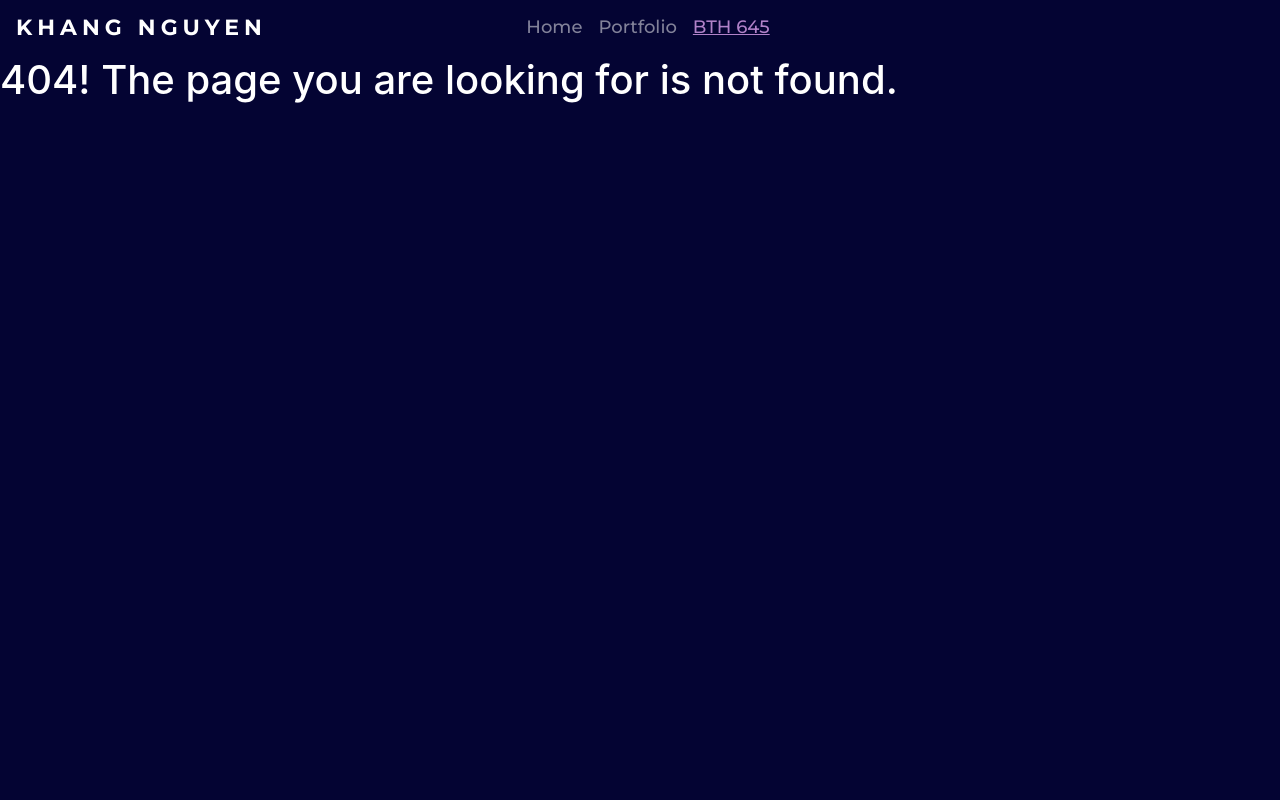
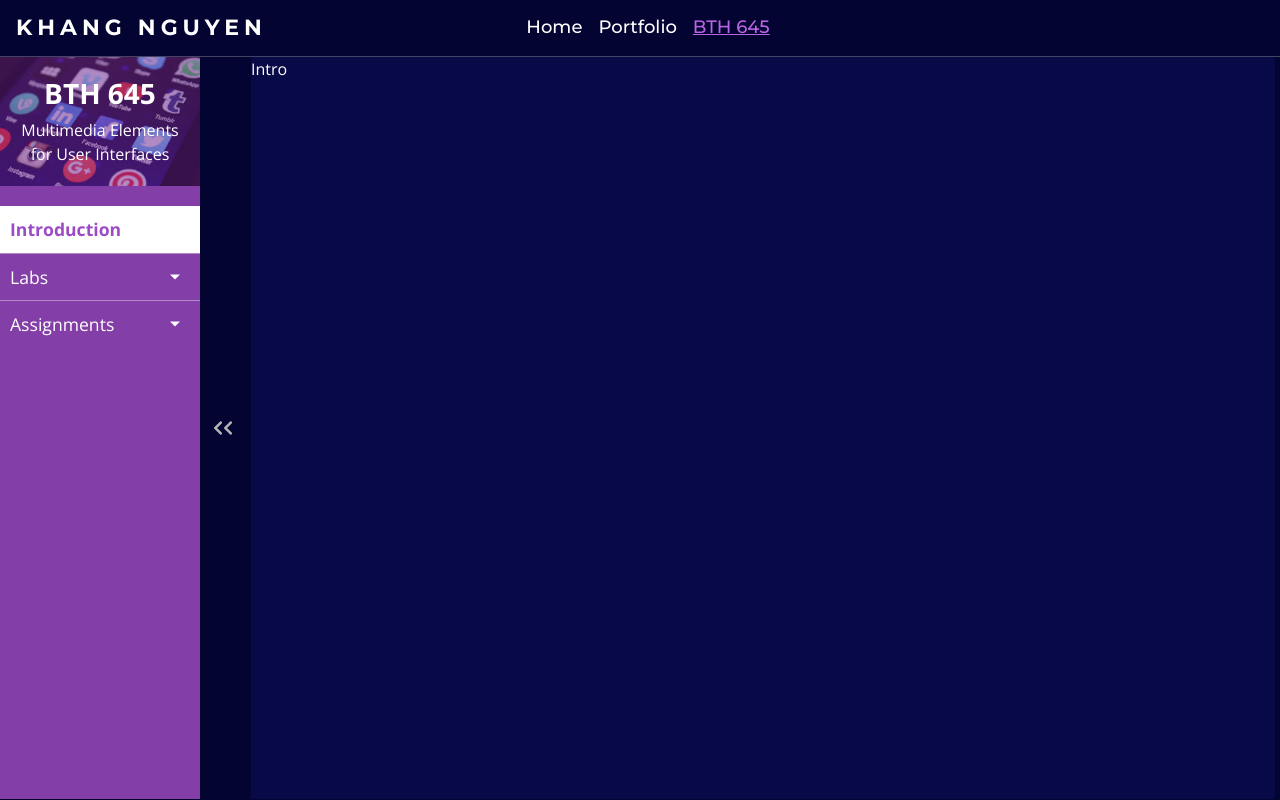
Before and after one commit to vitokhangnguyen/khangnguyen-portfolio, a Vue app: page /bth645 in a window 1280 px wide. Before the commit this address had no page. Built offline with nearby package versions, Linux system fonts and the light colour scheme.

Commit message:
Add sidebar for BTH645 page

```diff
--- a/src/App.vue
+++ b/src/App.vue
@@ -1,6 +1,6 @@
 <template>
   <div id="app" :class="[background.isUsingImage() ? 'image-background' : '']">
-    <Navbar />
+    <navbar />
     <router-view />
   </div>
 </template>
@@ -30,25 +30,21 @@ html, body {
   height: 100vh;
 }
 
+body {
+  background-color: rgb(4, 4, 51) !important;
+}
+</style>
+
+<style scoped>
 #app {
+  font-family: 'Open Sans', sans-serif;
   color: white !important;
   height: 100%;
 }
 
-body {
-  background-color: rgb(4, 4, 51) !important;
-}
-
 .image-background {
   background-image:  linear-gradient(rgba(4,4,41,0.7), rgba(4,4,41,0.7)),
-    url("../src/assets/homepage-background.png");
+    url("assets/homepage-background.png");
   background-size: cover;
 }
-
-/* .image-background > .color-overlay {
-  position: absolute;
-  min-height: 100%;
-  min-width: 100%;
-  background: rgb(4, 4, 51, 0.75);
-} */
 </style>
--- /dev/null
+++ b/src/components/Bth645Sidebar.vue
@@ -0,0 +1,215 @@
+<template>
+<div class="sidebar-wrapper">
+  <nav :class="sidebarClasses">
+    <div class="sidebar-header">
+      <h3>BTH 645</h3>
+      <p>Multimedia Elements for User Interfaces</p>
+    </div>
+
+    <ul class="list-unstyled components">
+      <li>
+        <router-link to="/bth645" style="border-top: none;">Introduction</router-link>
+      </li>
+      <li>
+        <a
+          href="#labSubmenu"
+          data-toggle="collapse"
+          aria-expanded="false"
+          class="dropdown-toggle"
+        >Labs</a>
+        <ul class="collapse list-unstyled" id="labSubmenu">
+          <li>
+            <router-link to="/bth645/lab1">Lab 1</router-link>
+          </li>
+          <li>
+            <router-link to="/bth645/lab2">Lab 2</router-link>
+          </li>
+          <li>
+            <router-link to="/bth645/lab3">Lab 3</router-link>
+          </li>
+          <li>
+            <router-link to="/bth645/lab4">Lab 4</router-link>
+          </li>
+          <li>
+            <router-link to="/bth645/lab5">Lab 5</router-link>
+          </li>
+          <li>
+            <router-link to="/bth645/lab6">Lab 6</router-link>
+          </li>
+          <li>
+            <router-link to="/bth645/lab7">Lab 7</router-link>
+          </li>
+        </ul>
+      </li>
+      <li>
+        <a
+          href="#asgSubmenu"
+          data-toggle="collapse"
+          aria-expanded="false"
+          class="dropdown-toggle"
+        >Assignments</a>
+        <ul class="collapse list-unstyled" id="asgSubmenu">
+          <li>
+            <router-link to="/portfolio/asg1">Assignment 1</router-link>
+          </li>
+          <li>
+            <router-link to="/portfolio/asg2">Assignment 2</router-link>
+          </li>
+          <li>
+            <router-link to="/portfolio/asg3">Assignment 3</router-link>
+          </li>
+        </ul>
+      </li>
+    </ul>
+  </nav>
+  <button type="button" id="sidebarCollapse" class="btn sidebar-toggler" @click="toggleSidebar">
+    <template v-if="sidebarClasses.active">
+      <font-awesome-icon icon="chevron-right"></font-awesome-icon>
+      <font-awesome-icon icon="chevron-right"></font-awesome-icon>
+    </template>
+    <template v-else>
+      <font-awesome-icon icon="chevron-left"></font-awesome-icon>
+      <font-awesome-icon icon="chevron-left"></font-awesome-icon>
+    </template>
+  </button>
+</div>
+</template>
+
+<script>
+export default {
+  name: 'bth645Sidebar',
+  components: {},
+  data() {
+    return {
+      sidebarClasses: { sidebar: true, active: false },
+    };
+  },
+  methods: {
+    toggleSidebar() {
+      this.sidebarClasses.active = !this.sidebarClasses.active;
+    },
+  },
+};
+</script>
+
+<style scoped>
+.sidebar-wrapper {
+  display: flex;
+}
+
+.sidebar {
+  width: 200px;
+  min-height: calc(100vh - 3.6em );
+  background: #843ea7;
+  transition: all 0.3s;
+}
+
+.sidebar-header {
+  padding: 20px;
+  background-image:  linear-gradient(rgba(107,32,145,0.5), rgba(107,32,145,0.5)),
+    url("../assets/bth645-sidebar-background.jpg");
+  background-size: cover;
+  text-align: center;
+}
+
+.sidebar-header > h3 {
+  font-weight: bolder;
+}
+
+.sidebar-header > p {
+  margin-bottom: 0;
+}
+
+.sidebar ul.components {
+    padding: 20px 0;
+    /* border-bottom: 1px solid #47748b; */
+}
+
+.sidebar.active {
+    margin-left: -200px;
+}
+
+a, a:hover, a:focus {
+    color: inherit;
+    text-decoration: none;
+    transition: all 0.3s;
+}
+
+a[data-toggle="collapse"] {
+    position: relative;
+}
+
+.dropdown-toggle::after {
+    display: block;
+    position: absolute;
+    top: 50%;
+    right: 20px;
+    transform: translateY(-50%);
+}
+
+@media (max-width: 768px) {
+    #sidebar {
+        margin-left: -200px;
+    }
+    #sidebar.active {
+        margin-left: 0;
+    }
+}
+
+.sidebar ul p {
+    color: #fff;
+    padding: 10px;
+}
+
+.sidebar ul li a {
+    padding: 10px;
+    font-size: 1.1em;
+    display: block;
+}
+
+.sidebar > ul > li > a {
+  border-top: 1px #b38ac7 solid;
+}
+
+.sidebar ul li ul li a:hover {
+  transform: scale(1.1);
+  box-shadow: 0px 0px 5px 0px rgba(0,0,0,0.5);
+  border-radius: 0.1cm;
+}
+
+.sidebar ul li ul li .router-link-exact-active:hover {
+  transform: none;
+  box-shadow: none;
+  border-radius: 0;
+}
+
+.sidebar ul li .router-link-exact-active {
+    color: #9c4ac5;
+    font-weight: bold;
+    background: #fff;
+}
+
+.sidebar ul li.active > a, a[aria-expanded="true"] {
+  color: white;
+  background: #9c4ac5;
+}
+
+ul ul a {
+  font-size: 1em !important;
+  padding-left: 30px !important;
+  background: #9c4ac5;
+}
+
+.sidebar-toggler {
+  color: rgb(180, 180, 180);
+}
+
+.sidebar-toggler:hover {
+  font-size: 25px;
+  color: white;
+}
+
+.sidebar-toggler:focus {
+  box-shadow: none;
+}
+</style>
--- a/src/components/Navbar.vue
+++ b/src/components/Navbar.vue
@@ -42,6 +42,7 @@ export default {
 .nav-link {
   text-align: center;
   font-size: 18px;
+  color: white !important;
 }
 
 .navbar-brand {
@@ -53,7 +54,7 @@ export default {
 }
 
 .router-link-exact-active {
-  color: #b182c9 !important;
+  color: #ba66e4 !important;
   text-decoration: underline !important;
 }
 </style>
--- a/src/main.js
+++ b/src/main.js
@@ -1,6 +1,6 @@
 import Vue from 'vue';
 import { library, dom } from '@fortawesome/fontawesome-svg-core';
-import { faArrowRight } from '@fortawesome/free-solid-svg-icons';
+import { faArrowRight, faChevronRight, faChevronLeft } from '@fortawesome/free-solid-svg-icons';
 import { faGithub, faLinkedinIn } from '@fortawesome/free-brands-svg-icons';
 import { FontAwesomeIcon } from '@fortawesome/vue-fontawesome';
 import App from './App.vue';
@@ -8,7 +8,7 @@ import router from './router';
 import 'bootstrap';
 import 'bootstrap/dist/css/bootstrap.min.css';
 
-library.add(faArrowRight, faGithub, faLinkedinIn);
+library.add(faArrowRight, faChevronRight, faChevronLeft, faGithub, faLinkedinIn);
 dom.watch();
 Vue.component('font-awesome-icon', FontAwesomeIcon);
 
--- a/src/router/index.js
+++ b/src/router/index.js
@@ -2,6 +2,9 @@ import Vue from 'vue';
 import VueRouter from 'vue-router';
 import Home from '@/views/Home.vue';
 import Portfolio from '@/views/Portfolio.vue';
+import BTH645 from '@/views/BTH645.vue';
+import BTH645Intro from '@/views/BTH645/Bth645Intro.vue';
+import BTH645Lab1 from '@/views/BTH645/Bth645Lab1.vue';
 import NotFound from '@/views/NotFound.vue';
 
 Vue.use(VueRouter);
@@ -18,6 +21,21 @@ const routes = [
     component: Portfolio,
   },
   {
+    path: '/bth645',
+    name: 'bth645',
+    component: BTH645,
+    children: [
+      {
+        path: '',
+        component: BTH645Intro,
+      },
+      {
+        path: 'lab1',
+        component: BTH645Lab1,
+      },
+    ],
+  },
+  {
     path: '*',
     component: NotFound,
   },
--- /dev/null
+++ b/src/views/BTH645.vue
@@ -0,0 +1,34 @@
+<template>
+  <div class="wrapper">
+    <bth645-sidebar />
+    <div class="content">
+      <router-view />
+    </div>
+  </div>
+</template>
+
+<script>
+import Bth645Sidebar from '@/components/Bth645Sidebar.vue';
+
+export default {
+  name: 'bth645',
+  components: {
+    Bth645Sidebar,
+  },
+};
+</script>
+
+<style scoped>
+.wrapper {
+  border-top: 1px solid rgba(255, 255, 255, 0.25);
+  display: flex;
+  width: 100%;
+}
+
+.content {
+  margin-left: auto;
+  margin-right: auto;
+  width: 80vw;
+  background-color: rgba(15, 21, 104, 0.377);
+}
+</style>
--- /dev/null
+++ b/src/views/BTH645/Bth645Intro.vue
@@ -0,0 +1,12 @@
+<template>
+  <div class="content-wrapper">
+    Intro
+  </div>
+</template>
+
+<script>
+export default {
+  name: 'bth645Intro',
+  components: {},
+};
+</script>
--- /dev/null
+++ b/src/views/BTH645/Bth645Lab1.vue
@@ -0,0 +1,12 @@
+<template>
+  <div class="content-wrapper">
+    Lab 1
+  </div>
+</template>
+
+<script>
+export default {
+  name: 'bth645Lab1',
+  components: {},
+};
+</script>
--- a/src/views/Home.vue
+++ b/src/views/Home.vue
@@ -13,6 +13,11 @@
         </div>
         <router-link class="main-btn" to="/portfolio">
           <button class="main-btn">More about me
+            <font-awesome-icon icon="arrow-right" class="fa-sm right-arrow"></font-awesome-icon>
+          </button>
+        </router-link>
+        <router-link class="main-btn" to="/bth645">
+          <button class="main-btn">My BTH 645
             <font-awesome-icon icon="arrow-right" class="fa-sm right-arrow"></font-awesome-icon>
           </button>
         </router-link>
@@ -55,7 +60,6 @@ export default {
   justify-content: space-around;
   align-items: center;
   padding: 1em 2em;
-  font-family: 'Open Sans', sans-serif;
   height: 80vh;
   /* border-top: 1px rgb(255, 255, 255, 0.25) solid; */
 }
--- a/src/views/NotFound.vue
+++ b/src/views/NotFound.vue
@@ -1,3 +1,6 @@
 <template>
-  <h1>404! The page you are looking for is not found.</h1>
+<div class="wrapper">
+  <h1>404!</h1>
+  <p>The page you are looking for can't be found.</p>
+</div>
 </template>
--- a/src/views/Portfolio.vue
+++ b/src/views/Portfolio.vue
@@ -1,10 +1,21 @@
 <template>
-  <p>Hey</p>
+<div class="wrapper">
+  <div class="content">
+
+  </div>
+</div>
 </template>
 
 <script>
 export default {
   name: 'portfolio',
-  components: {},
+  components: {
+  },
 };
 </script>
+
+<style scoped>
+.wrapper {
+  border-top: 1px solid rgba(255, 255, 255, 0.25);
+}
+</style>
```
Also changed, not shown: src/assets/bth645-sidebar-background.jpg (added).
